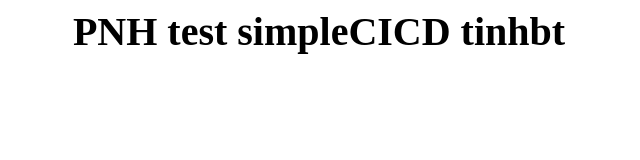
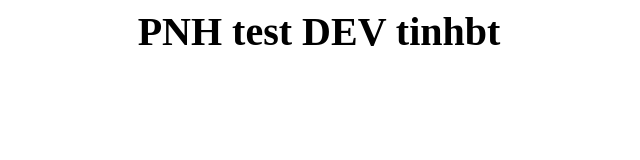
Before and after one commit to tinhbt/simpleCICD, a plain HTML site: page index.html in a window 1280 px wide. Shown: the whole page, without its empty margins (321-961 px from the left). Drawn offline with Linux system fonts and the light colour scheme.

Commit message:
tao dev branch va sua code

```diff
--- a/index.html
+++ b/index.html
@@ -1,7 +1,7 @@
 <html>
 	<body>
 		<div style= "width:100%; font-size: 40px; font-weight: bold; text-align: center;" >
-			PNH test simpleCICD tinhbt
+			PNH test DEV tinhbt
 		</div>
 	</body>
 </html>
```
